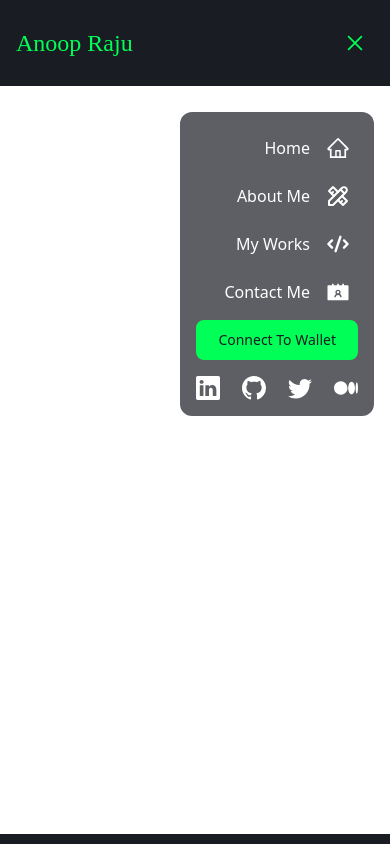
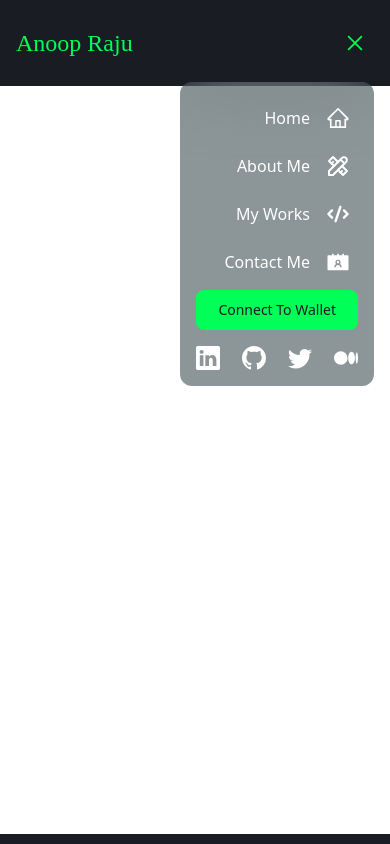
Before and after one commit to anoopraju31/portfolio-dapp, a React (Create React App) app: page / in a window 390 px wide. Both pictures are taken after a click on the element 355 px from the left and 43 px from the top of the page. Built offline with nearby package versions, Linux system fonts and the light colour scheme; a web font is replaced by a local one.

Commit message:
Navbar Animation

```diff
--- a/package.json
+++ b/package.json
@@ -6,6 +6,7 @@
     "@testing-library/jest-dom": "^5.16.5",
     "@testing-library/react": "^13.4.0",
     "@testing-library/user-event": "^13.5.0",
+    "framer-motion": "^10.12.10",
     "react": "^18.2.0",
     "react-dom": "^18.2.0",
     "react-icons": "^4.8.0",
--- a/src/components/Navbar.js
+++ b/src/components/Navbar.js
@@ -1,6 +1,7 @@
 import { useEffect, useState } from 'react'
 import { GiHamburgerMenu } from 'react-icons/gi'
 import { VscChromeClose } from 'react-icons/vsc'
+import { motion } from 'framer-motion'
 import Button from './Button'
 import { useCurrentWidth } from '../hooks'
 import NavMenu from './NavMenu'
@@ -39,9 +40,19 @@ const Navbar = () => {
 			</div>
 
 			{toggleNavbar && (
-				<div className='md:hidden absolute top-[88px] right-[1rem]'>
+				<motion.div
+					className='md:hidden absolute right-[1rem]'
+					initial={{
+						opacity: 0,
+						top: 98,
+					}}
+					animate={{
+						opacity: 1,
+						top: 58,
+					}}
+					transition={{ duration: 0.9, ease: 'backOut' }}>
 					<NavMenu />
-				</div>
+				</motion.div>
 			)}
 		</div>
 	)
--- a/src/index.css
+++ b/src/index.css
@@ -15,7 +15,7 @@
   --navbar-text-bg: #191C23;
   --navbar-text-bg-hover: #fff;
   --navbar-hover-color: #afb6bb24;
-  --navMenu-color: #191c23b3;
+  --navMenu-color: #172a2e7e;
   --navMenu-shadow: 0px 4px 15px rgba(0, 0, 0, 0.25);
 
   --container-height: calc(100vh - 96px);
```
Also changed, not shown: 1 other file (tests, documents, lock files or other folders).
